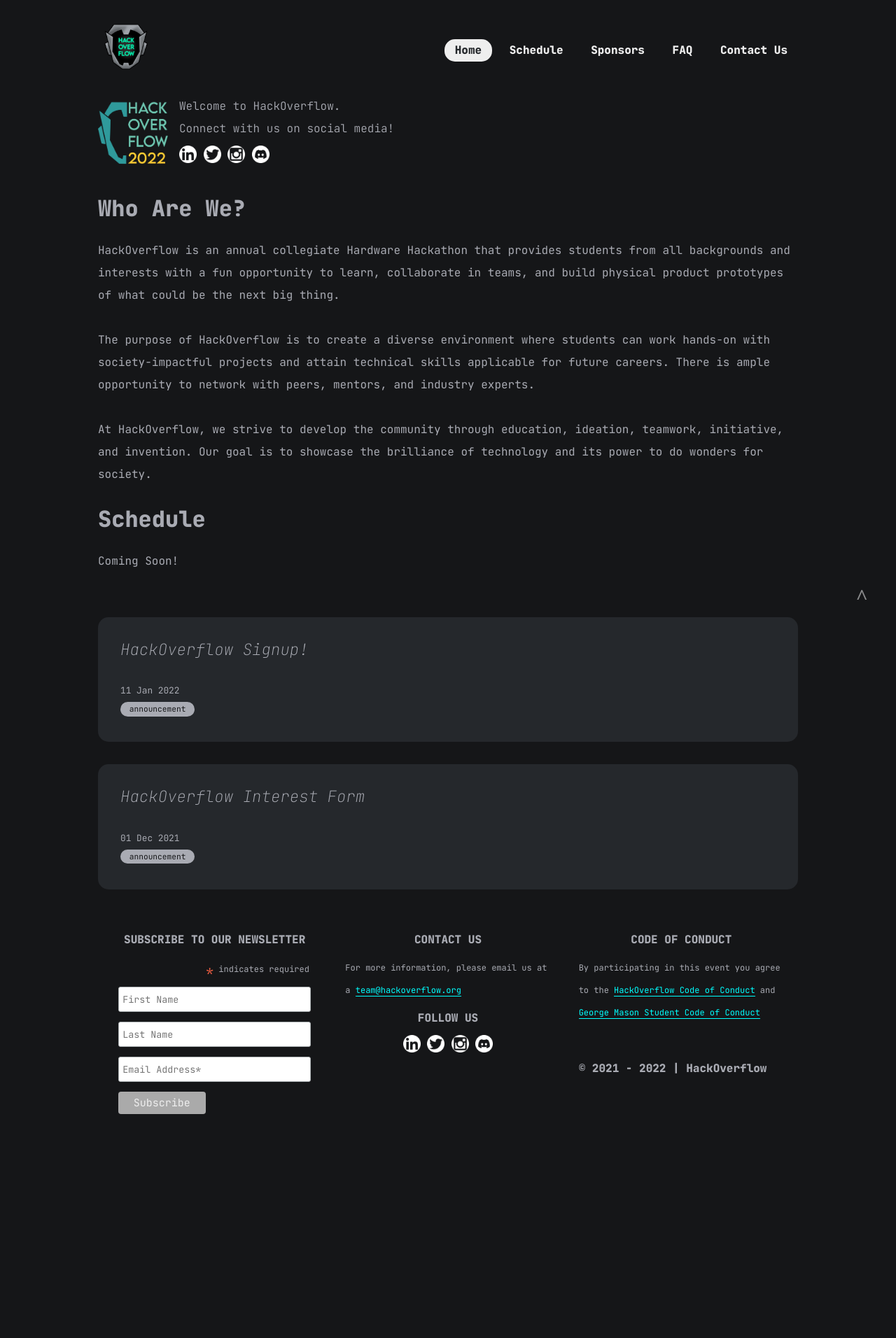
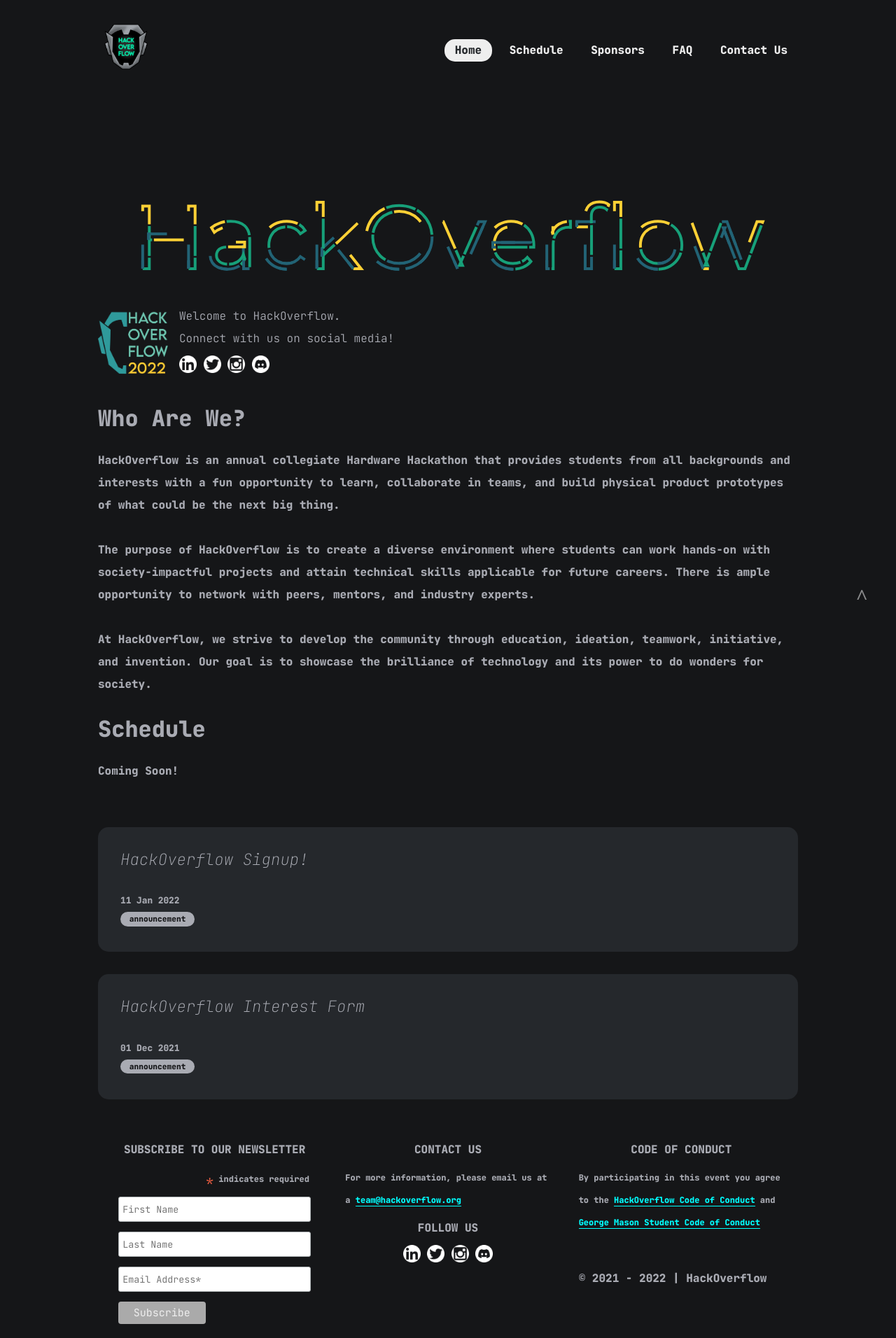
Before and after one commit to J-Souffle/T4GWebsite, a Jekyll site: the page built from pages/index.md, in a window 1280 px wide. Shown: the whole page at 70% size. Built offline with Jekyll 4.4.1, drawn with Linux system fonts in a browser that asks for light colours; comment, search, counter and statistics services are not loaded; before the commit the page ends 1612 px from its top, so only the background shows below that.

Commit message:
title animation

```diff
--- /dev/null
+++ b/_includes/title-animated.html
@@ -0,0 +1,13 @@
+<svg viewBox="0 0 960 300">
+	<symbol id="s-text">
+		<text text-anchor="middle" x="50%" y="80%">HackOverflow</text>
+	</symbol>
+
+	<g class = "g-ants">
+		<use xlink:href="#s-text" class="text-copy"></use>
+		<use xlink:href="#s-text" class="text-copy"></use>
+		<use xlink:href="#s-text" class="text-copy"></use>
+		<use xlink:href="#s-text" class="text-copy"></use>
+		<use xlink:href="#s-text" class="text-copy"></use>
+	</g>
+</svg>
--- a/_layouts/blog.html
+++ b/_layouts/blog.html
@@ -4,6 +4,7 @@
   <body>
     <main>
       {% include header.html %}
+      {% include title-animated.html %}
       {% include bio.html %}
       {% include about.html %}
       {% include schedule.html %}
--- /dev/null
+++ b/assets/css/animation.css
@@ -0,0 +1,62 @@
+@import url(https://fonts.googleapis.com/css?family=Montserrat);
+:root {
+  --cyan: #00ffb7;
+  --gold: #fdd035;
+  --dark-green: #226375;
+  --light-green: #17a079;
+}
+html, body{
+  height: 100%;
+  font-weight: 800;
+}
+
+body{
+  background: #030321;
+  font-family: Arial;
+}
+
+svg {
+    display: block;
+    font: 8em 'Montserrat';
+    width: 960px;
+    height: 300px;
+    margin: 0 auto;
+}
+
+.text-copy {
+    fill: none;
+    stroke: white;
+    stroke-dasharray: 6% 29%;
+    stroke-width: 4px;
+    stroke-dashoffset: 0%;
+    animation: stroke-offset 5.5s infinite linear;
+}
+
+.text-copy:nth-child(1){
+	stroke: var(--dark-green);
+	animation-delay: -1;
+}
+
+.text-copy:nth-child(2){
+	stroke: var(--gold);
+	animation-delay: -2s;
+}
+
+.text-copy:nth-child(3){
+	stroke: var(--light-green);
+	animation-delay: -3s;
+}
+
+.text-copy:nth-child(4){
+	stroke: var(--light-green);
+	animation-delay: -4s;
+}
+
+.text-copy:nth-child(5){
+	stroke: var(--dark-green);
+	animation-delay: -5s;
+}
+
+@keyframes stroke-offset{
+	100% {stroke-dashoffset: -35%;}
+}
--- a/assets/css/blog.css
+++ b/assets/css/blog.css
@@ -2,6 +2,7 @@
 @import url(footer.css);
 @import url(header.css);
 @import url(media.css);
+@import url(animation.css);
 :root {
   --gray-1: #3f3f3f;
   --gray-2: #32353a;
```
